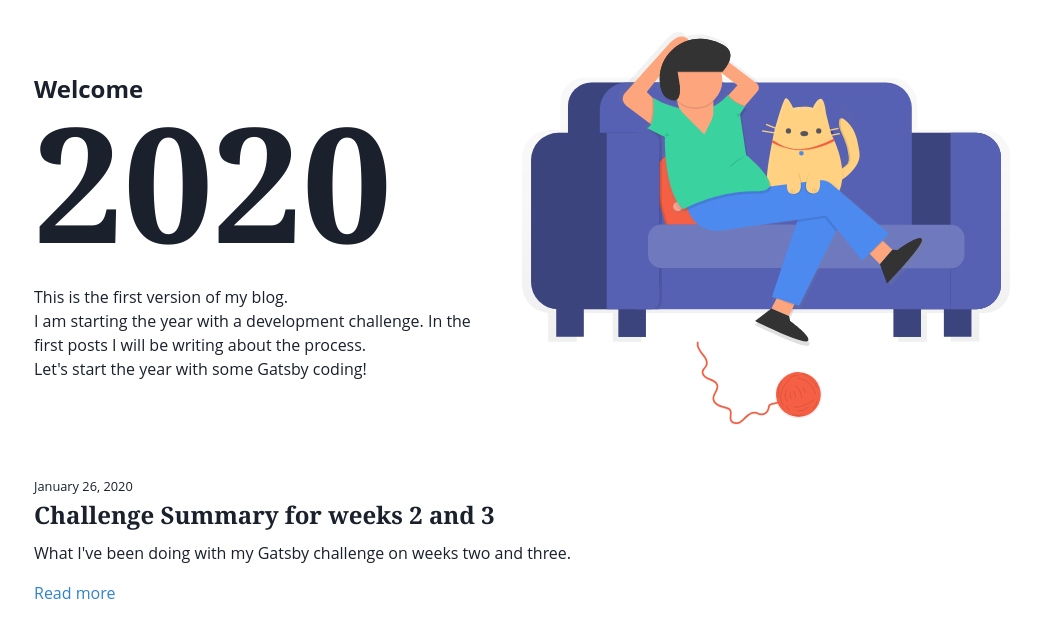
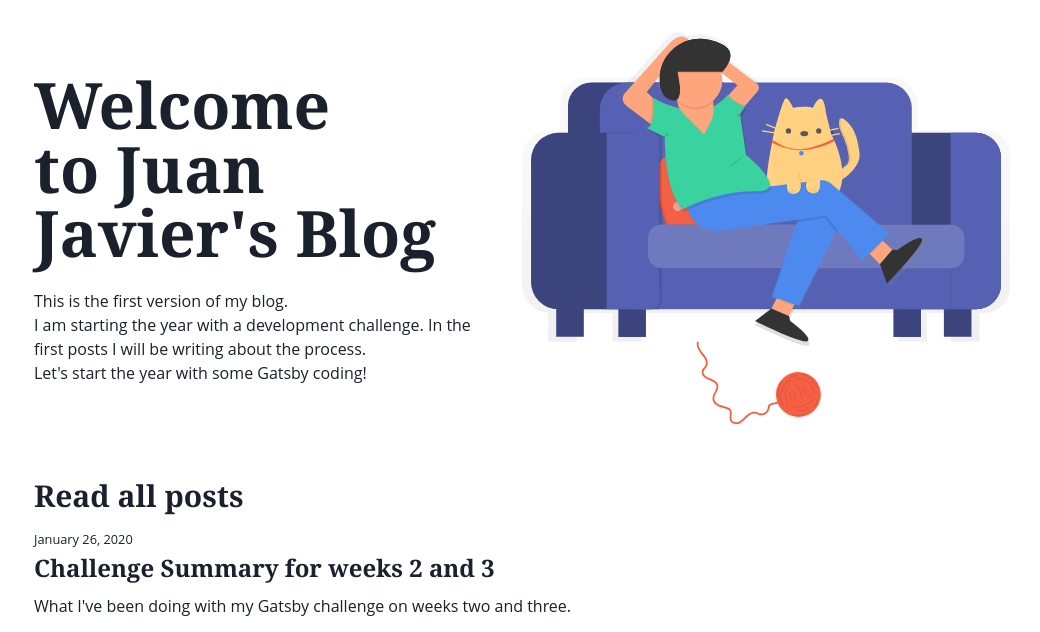
Before and after one commit to JuanJavier1979/gatsby-challenge-static-blog, a Gatsby site: page / in a window 1280 px wide. Shown: the part 149-781 px from the top of the page, without its empty margins (118-1158 px from the left). Built offline with nearby package versions, Linux system fonts and the light colour scheme; Gatsby itself is replaced by a stand-in of ours; some packages are replaced by stand-ins of ours.

Commit message:
Add relevant page heading title Add heading to blog posts Add Aria Label to read more links Change links color contrast

```diff
--- a/src/pages/index.js
+++ b/src/pages/index.js
@@ -17,8 +17,7 @@ class IndexPage extends React.Component {
         <SEO title="Home" />
         <section className="container mx-auto p-6 flex flex-wrap flex-col md:flex-row items-center">
           <div className="flex flex-col w-full md:w-1/2 justify-center items-start md:text-left pr-8">
-            <p className="font-bold text-2xl leading-none">Welcome</p>
-            <h2 className="font-serif font-bold text-6xl sm:text-8xl md:text-9xl xl:text-10xl leading-none">2020</h2>
+            <h1 className="font-serif font-bold text-4xl sm:text-5xl md:text-5xl xl:text-6xl leading-none">Welcome<br />to Juan Javier's Blog</h1>
             <p className="mt-6">This is the first version of my blog. <br />I am starting the year with a development challenge. In the first posts I will be writing about the process.<br />Let's start the year with some Gatsby coding!</p>
           </div>
           <div className="flex flex-col w-full md:w-1/2 justify-center items-start text-center md:text-left">
@@ -26,6 +25,7 @@ class IndexPage extends React.Component {
           </div>
           </section>
         <section className="container mx-auto p-6 posts-container">
+          <h2 className="text-3xl font-serif font-black mb-2">Read all posts</h2>
           {posts.map(({ node }) => {
             const title = node.frontmatter.title || node.fields.slug
             return (
@@ -38,7 +38,7 @@ class IndexPage extends React.Component {
                   <p className="mb-4" dangerouslySetInnerHTML={{
                     __html: node.frontmatter.description || node.excerpt,
                   }} />
-                  <Link className="text-blue-600 shadow-none" to={node.fields.slug}>Read more</Link>
+                  <Link className="text-blue-600 shadow-none" to={node.fields.slug} aria-label={`Read the post ${title}`}>Read more</Link>
                 </section>
               </article>
             )
--- a/src/styles/global.css
+++ b/src/styles/global.css
@@ -9,7 +9,7 @@ section.blog-single p {
   @apply mb-4 text-lg;
 }
 section.blog-single a {
-  @apply text-blue-600;
+  color:#2B73B6;
 }
 section.blog-single ul {
   @apply mb-4 list-disc list-inside;
```
